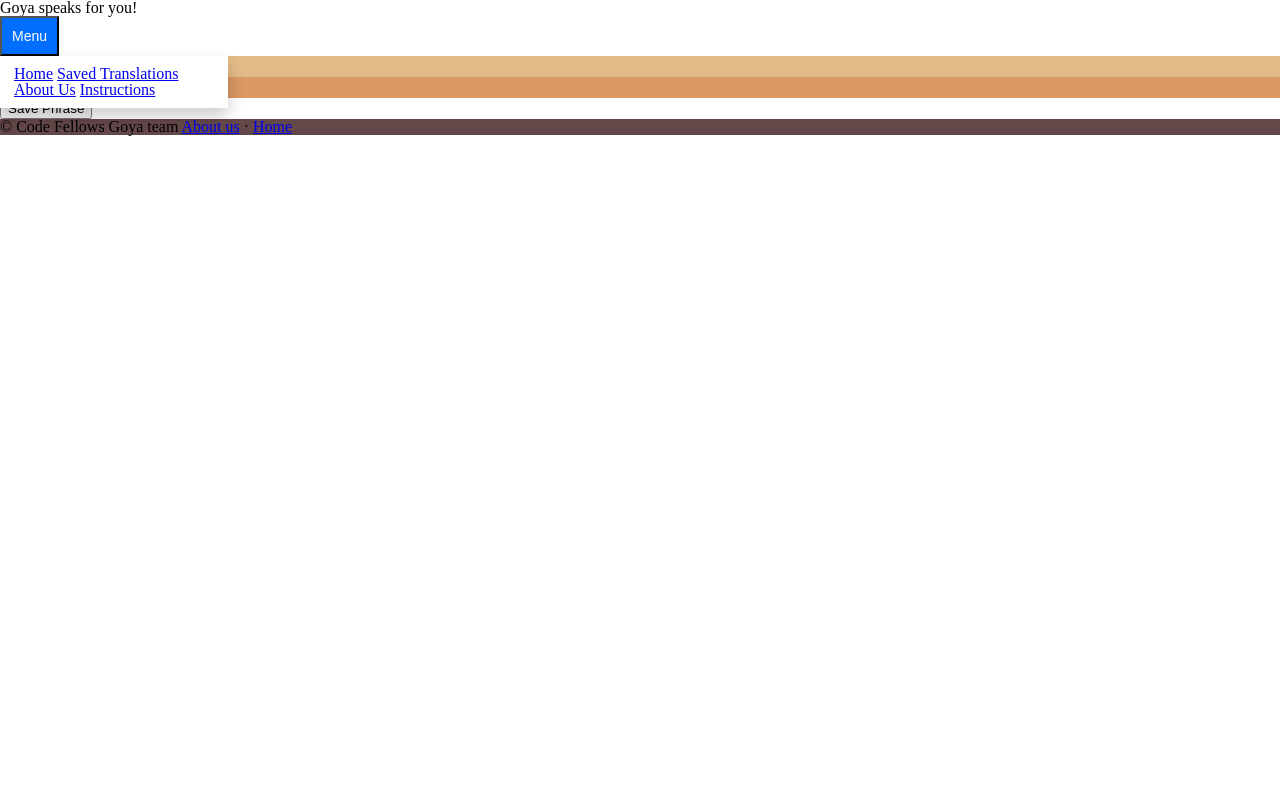
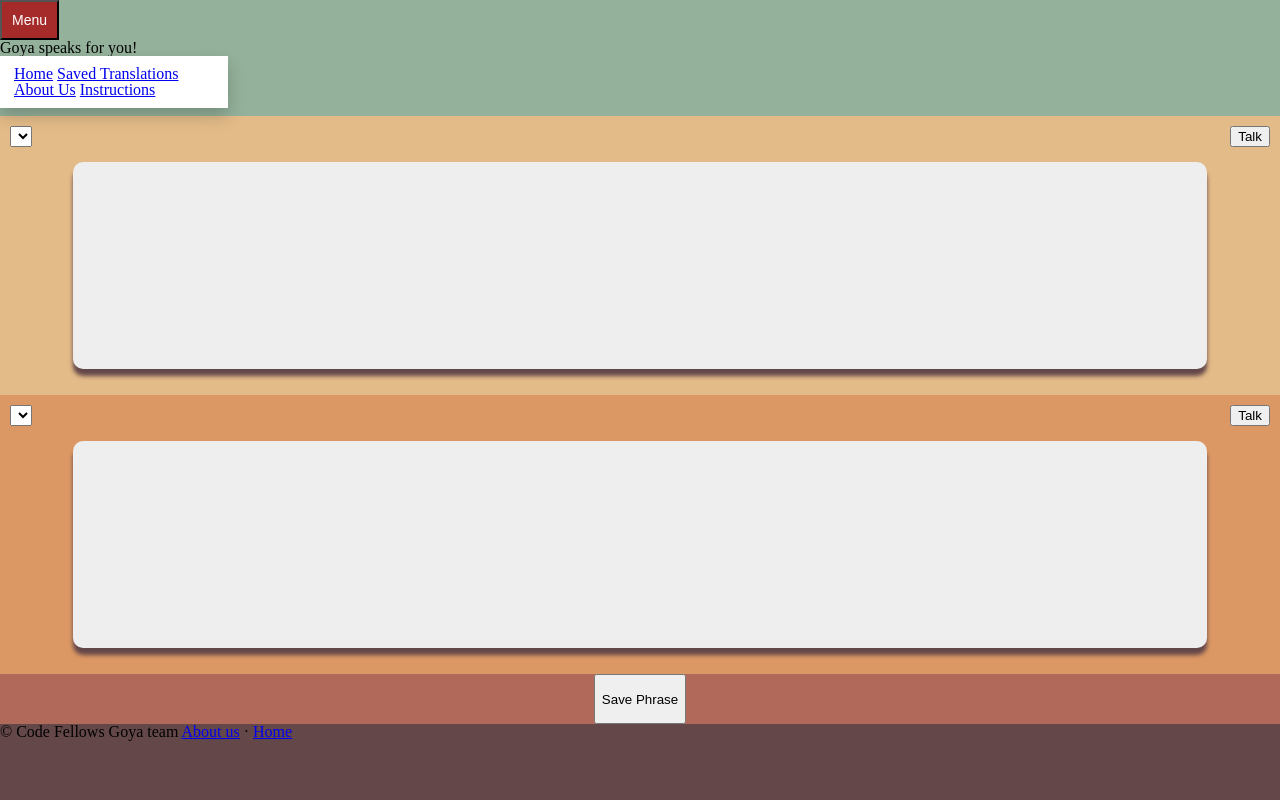
Before and after one commit to 301-final-project-speech-to-text/speech-to-text, a Node server app: page / in a window 1280 px wide. Run offline with Node 20, Linux system fonts and the light colour scheme; data that the repository does not hold is empty; some libraries are stand-ins or nearby versions.

Commit message:
background color for each sections

```diff
--- a/public/styles/base.css
+++ b/public/styles/base.css
@@ -128,16 +128,60 @@
 }
 
 
- /* //////////////////////////////////////// Footer ////////////////////////////////////////////////// */
+ /* //////////////////////////////////////// Home Page ////////////////////////////////////////////////// */
 
  footer {
    background: #644749;
+   flex-grow: 1;
  }
 
  #firstLanguageWindow {
+   display: flex;
    background: #E3BB88;
+   flex-grow: 4;
+   padding: 10px;
+   flex-direction: column;
  }
 
  #secondLanguageWindow {
+   display: flex;
    background: #DB9864;
+   flex-grow: 4;
+   padding: 10px;
+   flex-direction: column;
  }
+
+ .windowHeader {
+   display: flex;
+   justify-content: space-between;
+ }
+
+ nav {
+   background: rgb(148, 177, 155);
+   display: flex;
+   flex-grow: 1;
+ }
+
+ #saveWindow {
+   display: flex;
+   background: #B1695A;
+   flex-grow: 0.5;
+   justify-content: center;
+ }
+
+ body {
+   display: flex;
+   flex-direction: column;
+   height: 100vh;
+   width: 100vw;
+ }
+
+ .firstWords, .secondWords {
+   background: #eee;
+   height: 80%;
+   width: 90%;
+   margin-top: 20px;
+   margin: auto;
+   border-radius: 10px;
+   box-shadow: 0 7px 4px #644749;
+ }
--- a/views/head.ejs
+++ b/views/head.ejs
@@ -4,6 +4,7 @@
     <meta http-equiv="X-UA-Compatible" content="ie=edge">
     <link rel="stylesheet" href="/styles/reset.css"></link>
     <link rel="stylesheet" href="/styles/base.css"></link>
-    <link rel="stylesheet" href="/styles/layout.css"></l>
+    <link rel="stylesheet" href="/styles/layout.css"></link>
+    <script src="https://use.fontawesome.com/0345832bde.js"></script>
     <title>Speech To Text</title>
   </head>
--- a/views/header.ejs
+++ b/views/header.ejs
@@ -1,7 +1,7 @@
-<h1> Goya speaks for you! </h1>
 <nav>
   <div class="dropdownContainer">
     <button onclick="myFunction()" class="dropbutton">Menu</button>
+    <h1> Goya speaks for you! </h1>
     <div id="myDropdown" class="dropdown-content">
       <a href="/">Home</a>
       <a href="/saved">Saved Translations</a>
--- a/views/index.ejs
+++ b/views/index.ejs
@@ -4,20 +4,26 @@
 <body>
     <%- include('header.ejs') %>
   <section id="firstLanguageWindow">
+    <div class="windowHeader">
       <select name="firstLanguages" id="firstLanguages">
       </select>
       <button class="firstTalk">Talk</button>
+    </div>
       <h3 class="firstWords"></h3>
   </section>
 
   <section id="secondLanguageWindow">
+    <div class="windowHeader">
       <select name="secondLanguages" id="secondLanguages">
         </select>
           <button class="secondTalk">Talk</button>
+    </div>
     <h3 class="secondWords"></h3>
   </section>
 
+  <section id="saveWindow">
       <button class="save">Save Phrase</button>
+  </section>
 
   <%- include('footer.ejs') %>
 </body>
```
Lines whose indentation alone changed are shown as unchanged.
